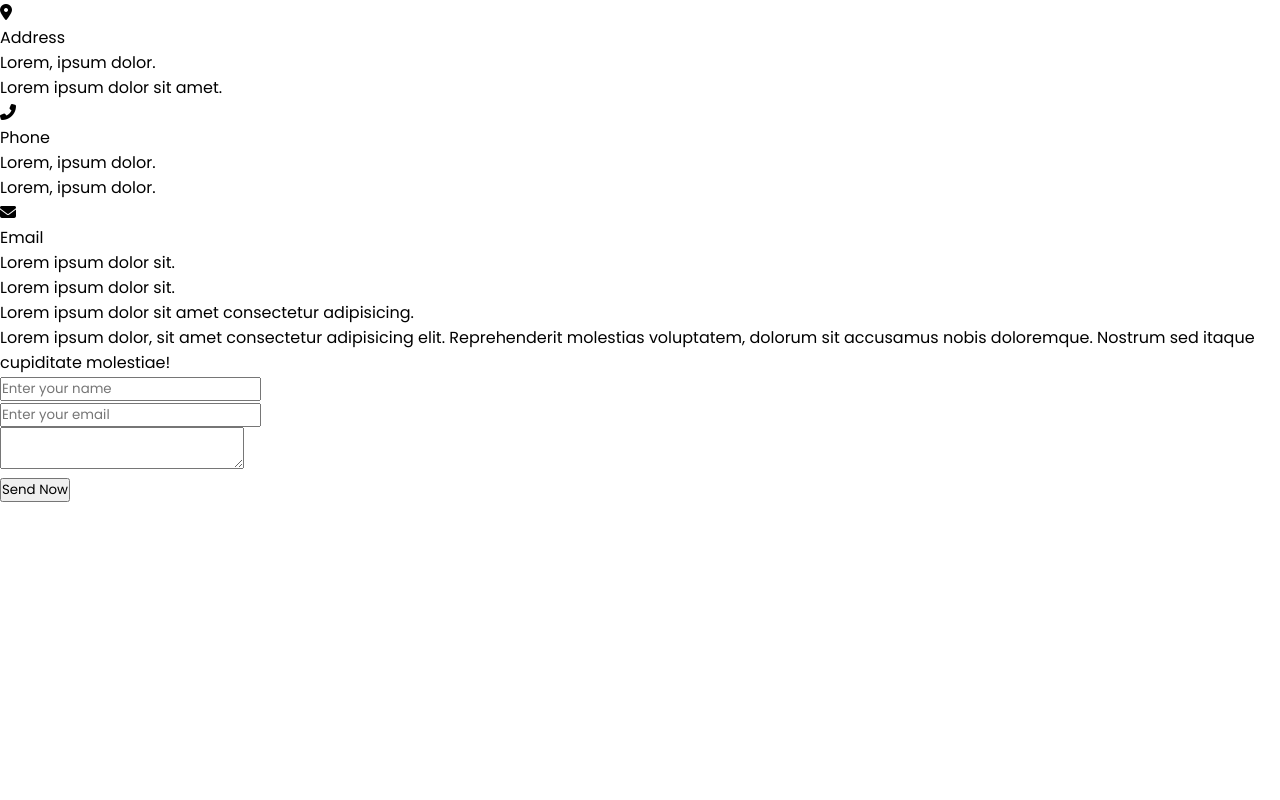
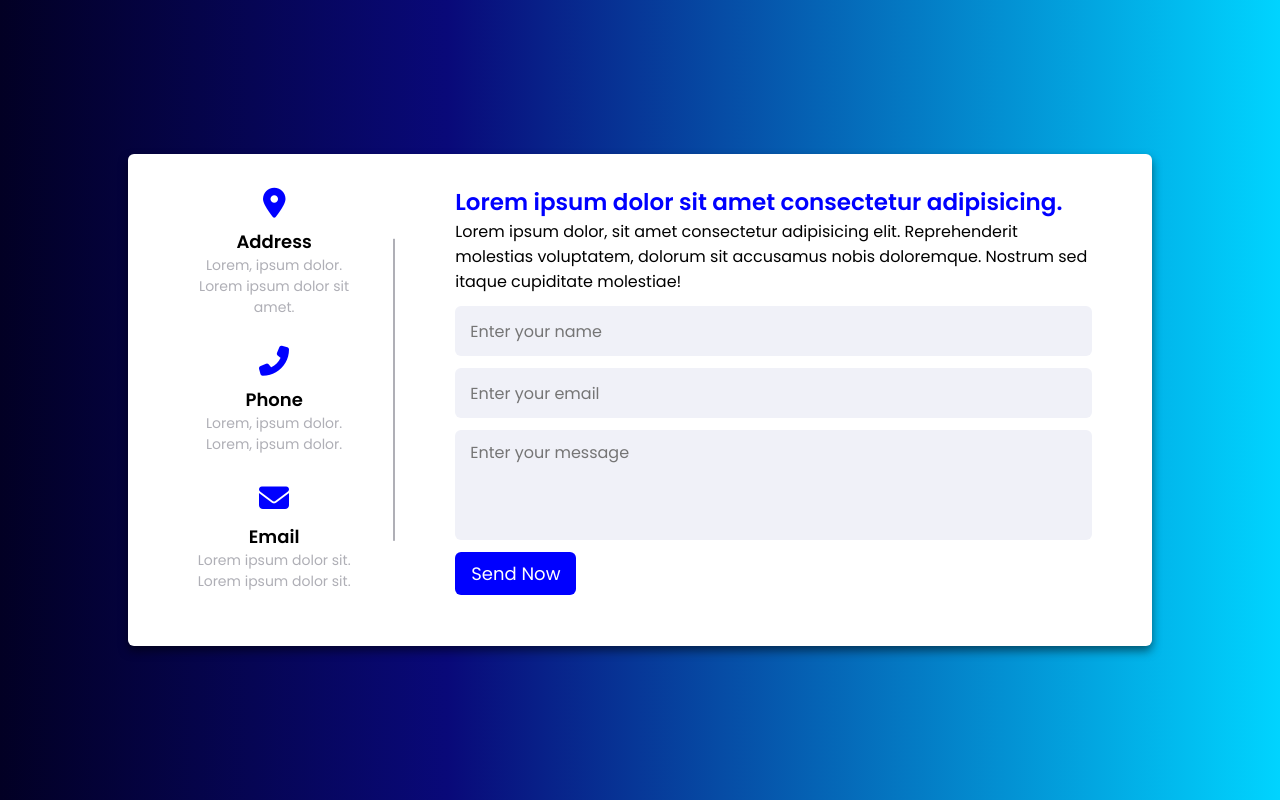
Before and after one commit to jeanmikhaelfuentes/responsive-contact-us-form, a plain HTML site: page index.html in a window 1280 px wide. Drawn offline with Linux system fonts and the light colour scheme.

Commit message:
Added CSS Styling

```diff
--- a/index.html
+++ b/index.html
@@ -33,7 +33,6 @@
             <div class="right-side">
                 <div class="topic-text">Lorem ipsum dolor sit amet consectetur adipisicing.</div>
                 <p>Lorem ipsum dolor, sit amet consectetur adipisicing elit. Reprehenderit molestias voluptatem, dolorum sit accusamus nobis doloremque. Nostrum sed itaque cupiditate molestiae!</p>
-            </div>
                 <form action="#">
                     <div class="input-box">
                         <input type="text" placeholder="Enter your name">
@@ -42,7 +41,7 @@
                         <input type="text" placeholder="Enter your email">
                     </div>
                     <div class="input-box message-box">
-                    <textarea></textarea>
+                        <textarea type="text" placeholder="Enter your message"></textarea>
                     </div>
                     <div class="button">
                         <input type="button" value="Send Now">
@@ -50,5 +49,6 @@
                 </form>
             </div>
         </div>
+    </div>
 </body>
 </html>
--- a/style.css
+++ b/style.css
@@ -6,3 +6,154 @@
     box-sizing: border-box;
     font-family: 'Poppins', sans-serif;
 }
+
+body {
+    min-height: 100vh;
+    width: 100%;
+    background: rgb(2,0,36);
+    background: linear-gradient(90deg, rgba(2,0,36,1) 0%, rgba(9,9,121,1) 35%, rgba(0,212,255,1) 100%);
+    display: flex;
+    align-items: center;
+    justify-content: center;
+}
+
+.container {
+    width: 80%;
+    background: #fff;
+    border-radius: 6px;
+    padding: 20px 60px 40px 40px;
+    box-shadow: 0 5px 10px rgba(0, 0, 0, 0.5);
+}
+
+.container .content {
+    display: flex;
+    align-items: center;
+    justify-content: space-between;
+}
+
+.container .content .left-side {
+    width: 25%;
+    height: 100%;
+    position: relative;
+    display: flex;
+    flex-direction: column;
+    align-items: center;
+    justify-content: center;
+}
+
+.content .left-side::before {
+    content: '';
+    position: absolute;
+    height: 70%;
+    width: 2px;
+    right: -15px;
+    top: 50%;
+    transform: translateY(-50%);
+    background: #afafb6;
+}
+
+.content .left-side .details {
+    margin: 14px;
+    text-align: center;
+}
+
+.content .left-side .details i{
+    font-size: 30px;
+    color: blue;
+    margin-bottom: 10px;
+}
+
+.content .left-side .details .topic{
+    font-size: 18px;
+    font-weight: 800;
+}
+
+.content .left-side .details .text-one,
+.content .left-side .details .text-two {
+    font-size: 14px;
+    color: #afafb6;
+}
+
+.container .content .right-side {
+    width: 75%;
+    margin-left: 75px;
+}
+
+.content .right-side .topic-text {
+    font-size: 23px;
+    font-weight: 600;
+    color: blue;
+}
+
+.right-side .input-box {
+    height: 50px;
+    width: 100%;
+    margin: 12px 0;
+}
+
+.right-side .input-box input,
+.right-side .input-box textarea {
+    height: 100%;
+    width: 100%;
+    border: none;
+    font-size: 16px;
+    background-color: #f0f1f8;
+    border-radius: 6px;
+    padding: 10px 15px;
+    resize: none;
+}
+
+.right-side .message-box {
+    min-height: 110px;
+}
+
+.right-side .button input[type="button"] {
+    color: #fff;
+    font-size: 18px;
+    outline: none;
+    border: none;
+    padding: 8px 16px;
+    border-radius: 6px;
+    background: blue;
+    cursor: pointer;
+    transition: all 0.3s ease;
+}
+
+.right-side .button input[type="button"]:hover {
+    background: #22007C;
+}
+
+@media (max-width: 950px) {
+    .container {
+        width: 90%;
+        padding: 30px 35px 40px 35px;
+    }
+}
+
+@media (max-width: 820px) {
+    .container {
+        margin: 40px 0;
+        height: 100%;
+    }
+
+    .container .content {
+        flex-direction: column-reverse;
+    }
+
+    .container .content .left-side {
+        width: 100%;
+        flex-direction: row;
+        margin-top: 40px;
+        justify-content: center;
+        flex-wrap: wrap;
+    }
+
+    .container .content .left-side::before {
+        display: none;
+    }
+
+    .container .content .right-side {
+        width: 100%;
+        margin-left: 0;
+    }
+}
```
Lines whose indentation alone changed are shown as unchanged.
